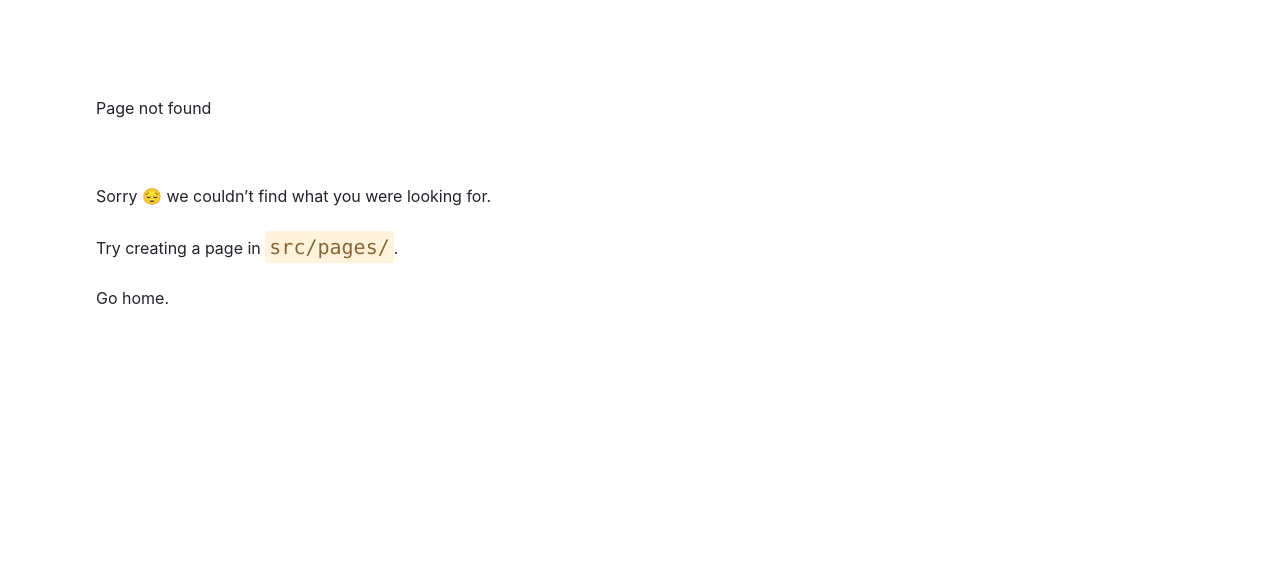
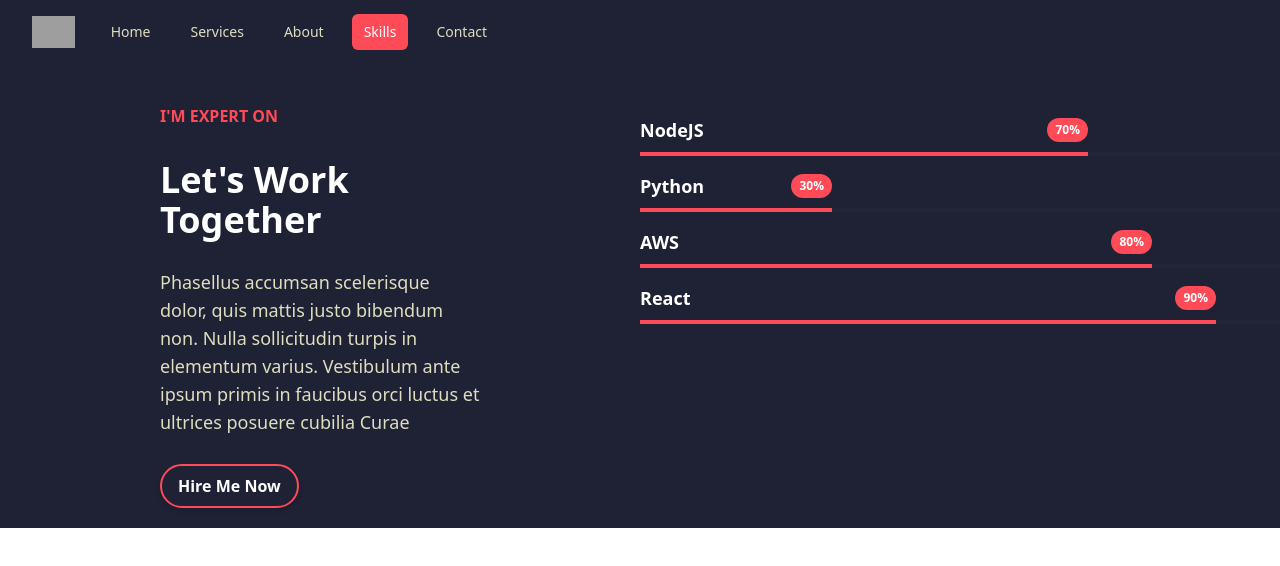
Before and after one commit to shariqanwar20/Portfolio-Site, a Gatsby site: page /skills in a window 1280 px wide. Before the commit this address had no page. Built offline with nearby package versions, Linux system fonts and the light colour scheme; Gatsby itself is replaced by a stand-in of ours; grey boxes are pictures that could not be loaded.

Commit message:
finished the UI for skills page

```diff
--- /dev/null
+++ b/src/components/ProgressBar.tsx
@@ -0,0 +1,28 @@
+import React from "react";
+
+type ProgressBarProps = {
+  progressPercentage: number;
+  title: string;
+};
+
+export default ({ progressPercentage, title }: ProgressBarProps) => {
+  return (
+    <div className="space-y-2 w-full">
+      <div className="flex items-center justify-between" style={{ width: `${progressPercentage}%` }}>
+        <span className="text-lg text-primaryText font-semibold font-sans">
+          {title}
+        </span>
+
+        <span className="text-xs text-right font-semibold inline-block py-1 px-2 uppercase rounded-full text-primaryText bg-alternateText">
+          {`${progressPercentage}%`}
+        </span>
+      </div>
+      <div className="h-1 bg-secondaryBg">
+        <div
+          style={{ width: `${progressPercentage}%` }}
+          className={`h-full bg-alternateText`}
+        ></div>
+      </div>
+    </div>
+  );
+};
--- /dev/null
+++ b/src/data/skills.json
@@ -0,0 +1,18 @@
+[
+    {
+        "skillName": "NodeJS",
+        "progressPercentage": 70
+    },
+    {
+        "skillName": "Python",
+        "progressPercentage": 30
+    },
+    {
+        "skillName": "AWS",
+        "progressPercentage": 80
+    },
+    {
+        "skillName": "React",
+        "progressPercentage": 90
+    }
+]
--- a/src/pages/index.tsx
+++ b/src/pages/index.tsx
@@ -2,12 +2,16 @@ import React from 'react';
 import Navbar from '../components/Navbar'
 import Card from '../components/Card'
 import Header from '../components/Header'
+import ProgressBar from '../components/ProgressBar';
+import Skills from './skills';
 // import githubLogo from '../images/github-logo.png'
 
 export default () => {
     return (
         <>
             <Navbar />
+            {/* <Skills /> */}
+            {/* <ProgressBar progressPercentage={70} title="NodeJs"/> */}
             {/* <Header backgroundColor="primaryBg" title="Web Development" description="Lorem Ipsum is simply dummy text of the printing typesetting industry. simply dummy"/> */}
             {/* <Card imgSrc={githubLogo} title="Web Development" description="Lorem Ipsum is simply dummy text of the printing typesetting industry. simply dummy"/> */}
         </>
--- /dev/null
+++ b/src/pages/skills.tsx
@@ -0,0 +1,44 @@
+import React from "react";
+import Navbar from "../components/Navbar";
+import ProgressBar from "../components/ProgressBar";
+import skills from '../data/skills.json'
+
+export default () => {
+  return (
+    <>
+      <Navbar />
+
+      <div className="flex-initial lg:grid lg:grid-cols-2 lg:block justify-center bg-primaryBg py-5 space-y-8">
+        <div>
+          <div className="font-sans text-alternateText pt-5 font-semibold m-auto w-1/2">
+            I'M EXPERT ON
+          </div>
+          <div className="pt-8">
+            <div className="space-y-7 m-auto w-1/2">
+              <h4 className="text-4xl text-primaryText font-sans font-bold">
+                Let's Work Together
+              </h4>
+              <p className="text-secondaryText text-lg">
+                Phasellus accumsan scelerisque dolor, quis mattis justo bibendum
+                non. Nulla sollicitudin turpis in elementum varius. Vestibulum
+                ante ipsum primis in faucibus orci luctus et ultrices posuere
+                cubilia Curae
+              </p>
+              <button className="py-2 px-4 m-auto font-semibold rounded-full shadow-md text-primaryText border-2 border-alternateText hover:bg-alternateText">
+                Hire Me Now
+              </button>
+            </div>
+          </div>
+        </div>
+
+        <div className="m-auto w-1/2 space-y-4 lg:w-full">
+            {skills.map((skill, i) => {
+                return(
+                    <ProgressBar title={skill.skillName} progressPercentage={skill.progressPercentage} key={i}/>
+                )
+            })}
+        </div>
+      </div>
+    </>
+  );
+};
```
